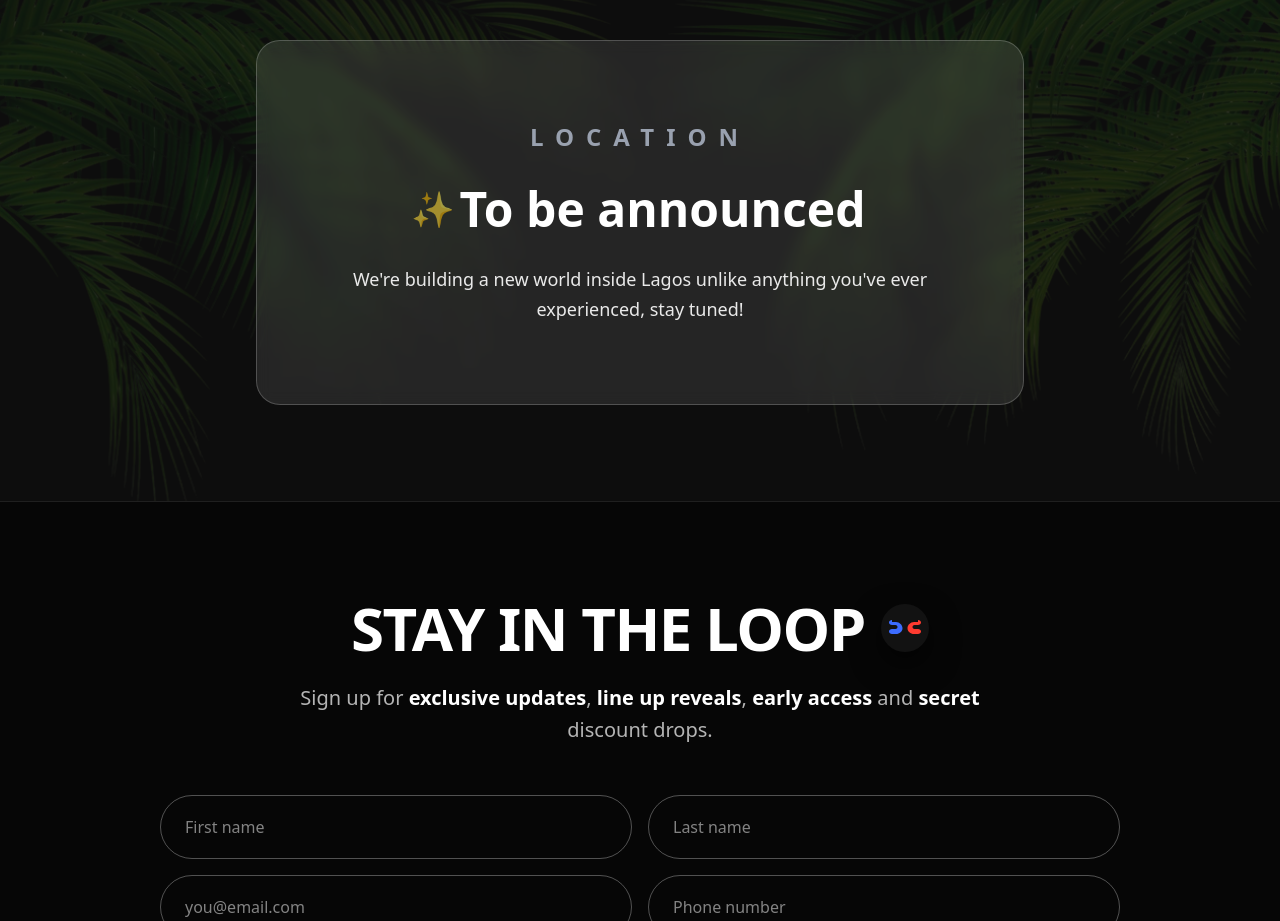
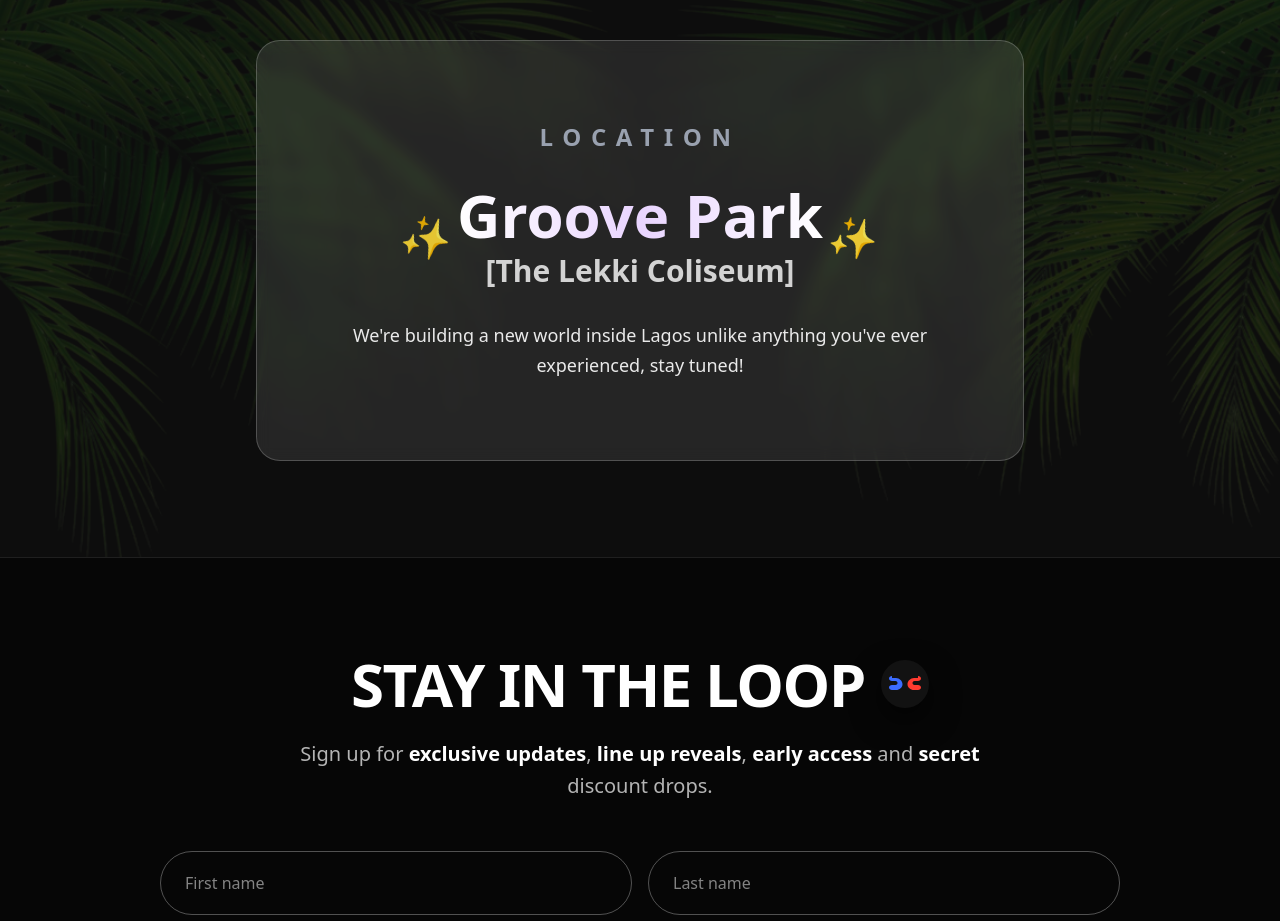
Before and after one commit to BolajiOlajide/danceeko, a Next.js app: page / in a window 1280 px wide. Shown: the part 3499-4420 px from the top of the page. Built offline with nearby package versions, Linux system fonts and the light colour scheme; no server answers.

Commit message:
feat: update location section with Groove Park venue and animations
- Replace 'To be announced' with 'Groove Park [The Lekki Coliseum]'
- Add framer-motion animations to location card
- Fix gradient class name in lineup section (bg-gradient-to-t → bg-linear-to-t)

```diff
--- a/src/components/sections/lineup.tsx
+++ b/src/components/sections/lineup.tsx
@@ -200,7 +200,7 @@ export function Lineup() {
                     alt={artist.name}
                     className="h-full w-full object-cover"
                   />
-                  <div className="absolute bottom-0 left-0 right-0 bg-gradient-to-t from-black/90 to-transparent px-3 py-3 sm:px-4 sm:py-4">
+                  <div className="absolute bottom-0 left-0 right-0 bg-linear-to-t from-black/90 to-transparent px-3 py-3 sm:px-4 sm:py-4">
                     <h3 className="text-base font-black text-white sm:text-xl md:text-2xl">
                       {artist.name}
                     </h3>
--- a/src/components/sections/location.tsx
+++ b/src/components/sections/location.tsx
@@ -1,26 +1,11 @@
+import { motion } from "framer-motion";
+
 export function Location() {
   return (
     <section
       id="location"
       className="relative overflow-hidden px-4 py-24 sm:px-6 lg:px-10"
     >
-      {/* Pulsating animation styles */}
-      <style jsx>{`
-        @keyframes pulsate {
-          0%, 100% {
-            opacity: 1;
-            transform: scale(1);
-          }
-          50% {
-            opacity: 0.5;
-            transform: scale(1.2);
-          }
-        }
-        .pulsate {
-          animation: pulsate 1.5s ease-in-out infinite;
-        }
-      `}</style>
-
       {/* Palm leaves background */}
       <div
         className="absolute inset-0"
@@ -37,52 +22,92 @@ export function Location() {
       <div className="absolute inset-0 bg-white/5" />
 
       <div className="relative mx-auto flex h-full w-full max-w-6xl items-center justify-center">
-        {/* Coming Soon Tapes - positioned in the middle */}
-        {/*<div className="absolute inset-0 flex items-center -top-100 -m-20">
-          <img
-            src="/coming-soon.png"
-            alt="Coming soon tape"
-            className="pointer-events-none absolute left-0 w-full select-none drop-shadow-2xl"
-            style={{
-              transform: 'rotate(-6deg)',
-            }}
-          />
-          <img
-            src="/coming-soon.png"
-            alt="Coming soon tape"
-            className="pointer-events-none absolute left-0 w-full select-none drop-shadow-2xl"
-            style={{
-              transform: 'rotate(6deg)',
-            }}
-          />
-        </div>*/}
-
         {/* Location Card */}
-        <div className="relative z-10 w-full max-w-3xl rounded-2xl border border-white/20 bg-white/10 px-6 py-12 text-center backdrop-blur-sm sm:rounded-3xl sm:px-12 sm:py-20">
+        <motion.div
+          initial={{ opacity: 0, y: 20 }}
+          whileInView={{ opacity: 1, y: 0 }}
+          viewport={{ once: true }}
+          transition={{ duration: 0.8, ease: "easeOut" }}
+          className="relative z-10 w-full max-w-3xl rounded-2xl border border-white/20 bg-white/10 px-6 py-12 text-center backdrop-blur-sm sm:rounded-3xl sm:px-12 sm:py-20"
+        >
           {/* LOCATION label */}
-          <h3 className="mb-6 text-lg font-black uppercase tracking-[0.4em] text-gray-400 sm:mb-8 sm:text-2xl sm:tracking-[0.5em]">
+          <motion.h3
+            initial={{ opacity: 0, letterSpacing: "0.2em" }}
+            whileInView={{ opacity: 1, letterSpacing: "0.4em" }}
+            transition={{ duration: 1, delay: 0.2 }}
+            className="mb-6 text-lg font-black uppercase tracking-[0.4em] text-gray-400 sm:mb-8 sm:text-2xl sm:tracking-[0.5em]"
+          >
             Location
-          </h3>
+          </motion.h3>
 
           {/* Twinkle Icon and Title */}
-          <div className="mb-6 flex items-center justify-center gap-2 sm:mb-8">
+          <div className="mb-6 flex flex-col items-center justify-center gap-4 sm:mb-8 sm:flex-row sm:gap-2">
             {/* Pulsating Twinkle Icon */}
-            <div className="pulsate text-2xl sm:text-3xl">
+            <motion.div
+              animate={{
+                scale: [1, 1.2, 1],
+                opacity: [1, 0.8, 1],
+                rotate: [0, 15, -15, 0]
+              }}
+              transition={{
+                duration: 2,
+                repeat: Infinity,
+                ease: "easeInOut"
+              }}
+              className="text-3xl sm:text-4xl"
+            >
               ✨
-            </div>
+            </motion.div>
 
-            {/* To be announced */}
-            <h2 className="text-2xl font-black text-white sm:text-4xl lg:text-5xl">
-              To be announced
-            </h2>
+            {/* Lekki Coliseum */}
+            <motion.h2
+              initial={{ scale: 0.9, opacity: 0 }}
+              whileInView={{ scale: 1, opacity: 1 }}
+              transition={{
+                type: "spring",
+                stiffness: 200,
+                damping: 10,
+                delay: 0.4
+              }}
+              className="flex flex-col items-center justify-center leading-none"
+            >
+              <span className="bg-gradient-to-r from-white via-purple-200 to-white bg-clip-text text-3xl font-black text-transparent sm:text-5xl lg:text-6xl">
+                Groove Park
+              </span>
+              <span className="mt-1 text-xl font-bold text-white/80 sm:mt-2 sm:text-3xl">
+                [The Lekki Coliseum]
+              </span>
+            </motion.h2>
+
+            <motion.div
+              animate={{
+                scale: [1, 1.2, 1],
+                opacity: [1, 0.8, 1],
+                rotate: [0, -15, 15, 0]
+              }}
+              transition={{
+                duration: 2,
+                repeat: Infinity,
+                ease: "easeInOut",
+                delay: 1
+              }}
+              className="text-3xl sm:text-4xl"
+            >
+              ✨
+            </motion.div>
           </div>
 
           {/* Description */}
-          <p className="px-2 text-sm leading-relaxed text-white/90 sm:text-base md:text-lg">
+          <motion.p
+            initial={{ opacity: 0 }}
+            whileInView={{ opacity: 1 }}
+            transition={{ delay: 0.8, duration: 1 }}
+            className="px-2 text-sm leading-relaxed text-white/90 sm:text-base md:text-lg"
+          >
             We're building a new world inside Lagos unlike anything you've ever experienced, stay
             tuned!
-          </p>
-        </div>
+          </motion.p>
+        </motion.div>
       </div>
     </section>
   );
```
